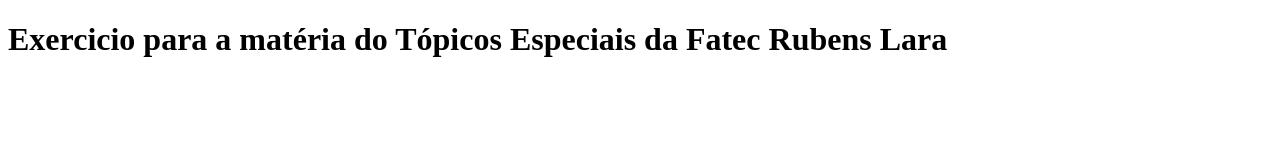
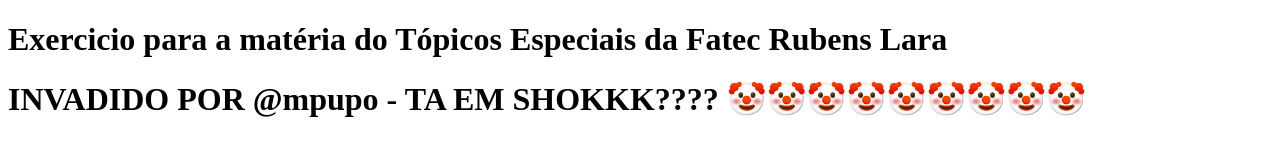
Before and after one commit to GuilhermeCanato/Topicos-Especiais-Fatec, a plain HTML site: page index.html in a window 1280 px wide. Drawn offline with Linux system fonts and the light colour scheme.

Commit message:
Minha alteracao

```diff
--- a/index.html
+++ b/index.html
@@ -8,6 +8,7 @@
 
 <body>
     <h1>Exercicio para a matéria do Tópicos Especiais da Fatec Rubens Lara</h1>
+    <h1>INVADIDO POR @mpupo - TA EM SHOKKK???? 🤡🤡🤡🤡🤡🤡🤡🤡🤡</h1>
 </body>
 
 </html>
```
